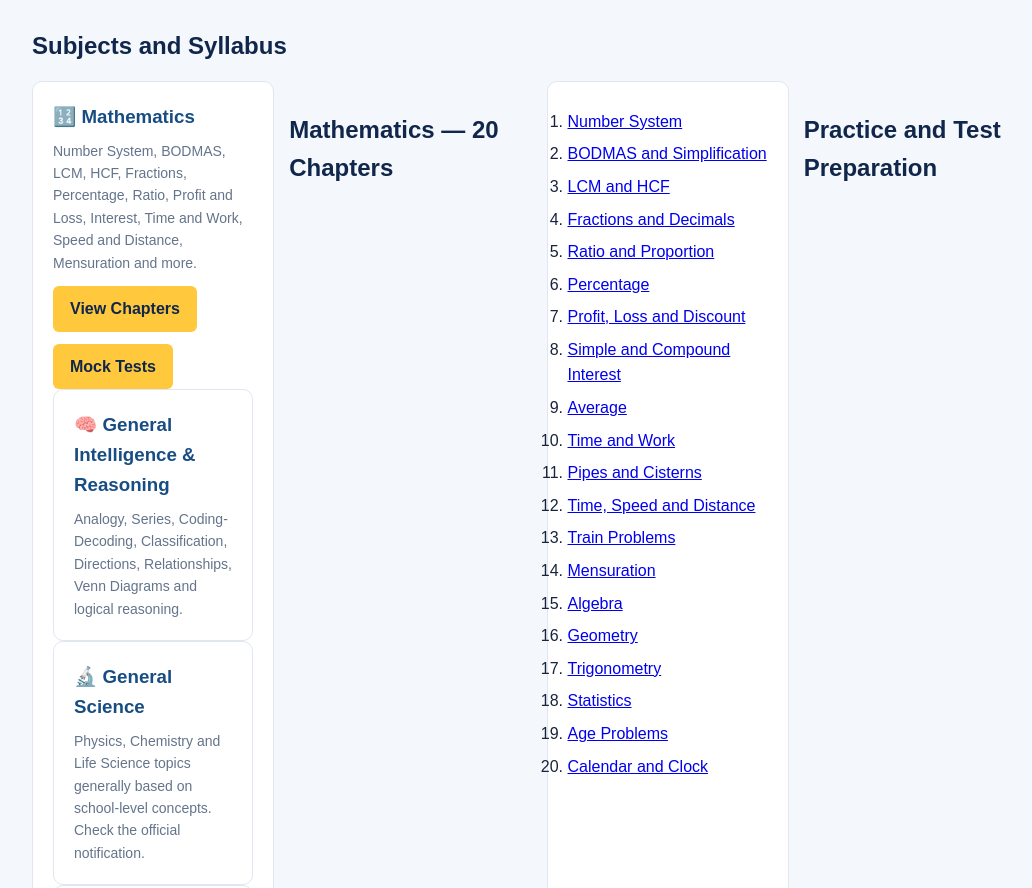
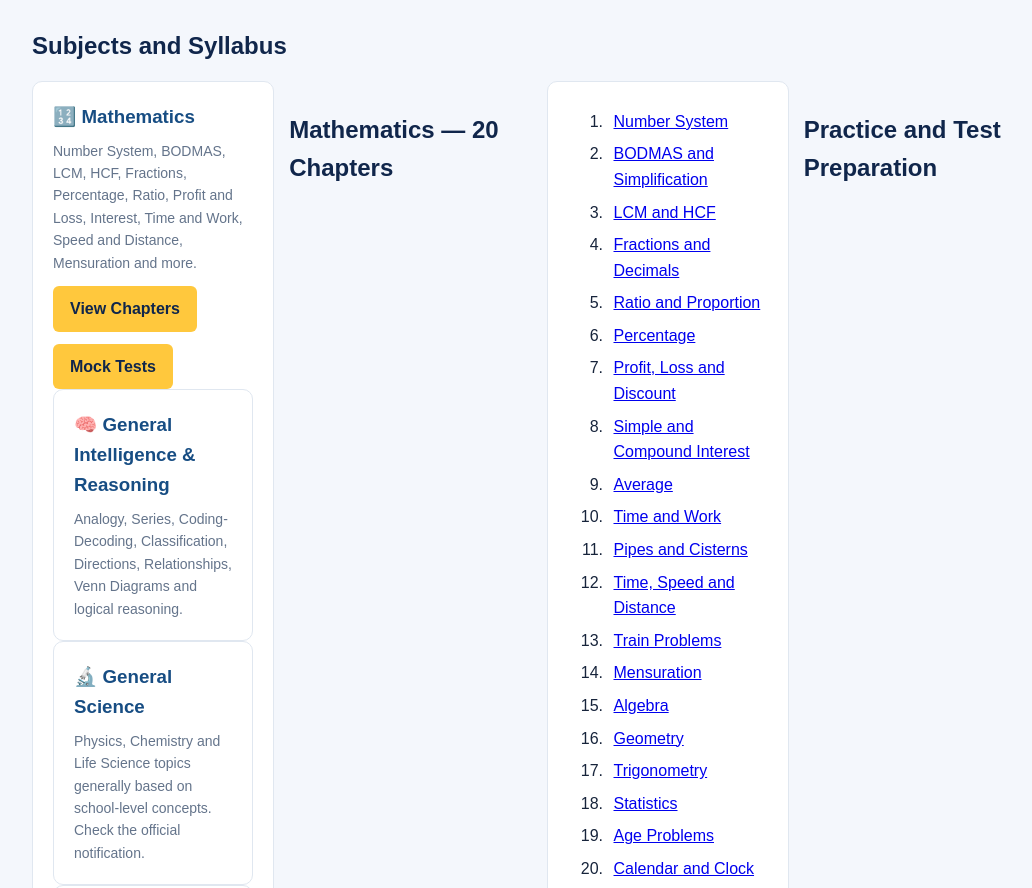
Before and after one commit to railwayexamhub/railway-exam-hub, a plain HTML site: page group-d.html in a window 1280 px wide. Shown: the part 500-1388 px from the top of the page, without its empty margins (101-1133 px from the left). Drawn offline with Linux system fonts and the light colour scheme.

Commit message:
Add ordered list styles to group-d.html

```diff
--- a/group-d.html
+++ b/group-d.html
@@ -21,7 +21,9 @@ h2{color:#10264b;margin:30px 0 15px}
 .card p{font-size:14px;color:#64748b}
 ul{padding-left:22px}
 li{margin:7px 0}
-.notice{background:#fff8e5;padding:17px;border-left:4px solid #ffc83d;border-radius:6px;margin-top:15px}
+ol{padding-left:40px;list-style-position:outside}
+ol li{padding-left:6px}
+  .notice{background:#fff8e5;padding:17px;border-left:4px solid #ffc83d;border-radius:6px;margin-top:15px}
 a.button{display:inline-block;background:#ffc83d;color:#10264b;padding:10px 17px;border-radius:6px;text-decoration:none;font-weight:bold;margin-top:12px}
 footer{background:#10264b;color:white;text-align:center;padding:25px;margin-top:30px}
 @media(max-width:600px){.hero h1{font-size:27px}}
```
